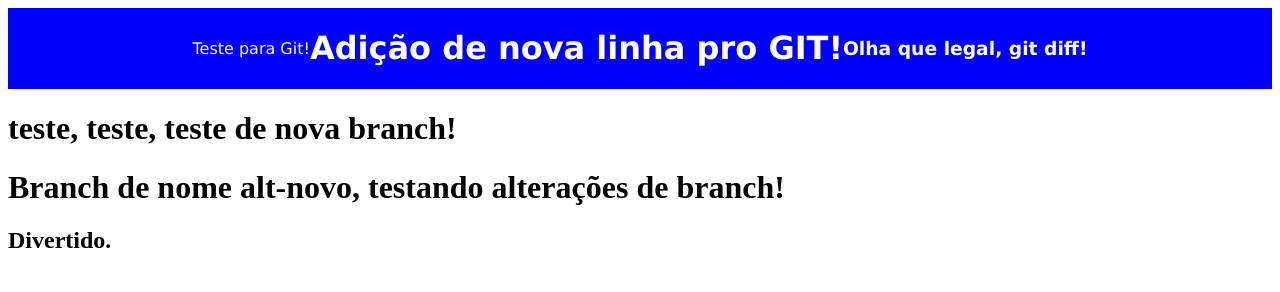
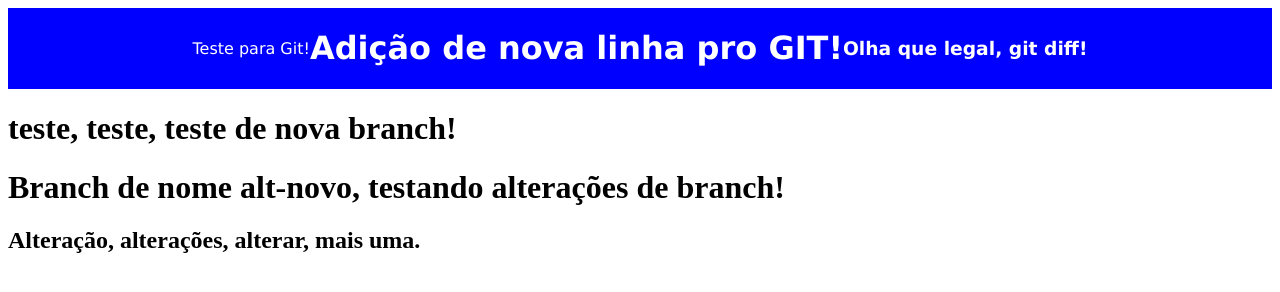
Before and after one commit to SapientiaEtNatura/estudos-git, a plain HTML site: page index.html in a window 1280 px wide. Drawn offline with Linux system fonts and the light colour scheme.

Commit message:
Alteração teste

```diff
--- a/index.html
+++ b/index.html
@@ -20,7 +20,7 @@
 
         <h1>teste, teste, teste de nova branch!</h1>
         <h1>Branch de nome alt-novo, testando alterações de branch!</h1>
-        <h2>Divertido.</h2>
+        <h2>Alteração, alterações, alterar, mais uma.</h2>
 
     </div>
 
```
